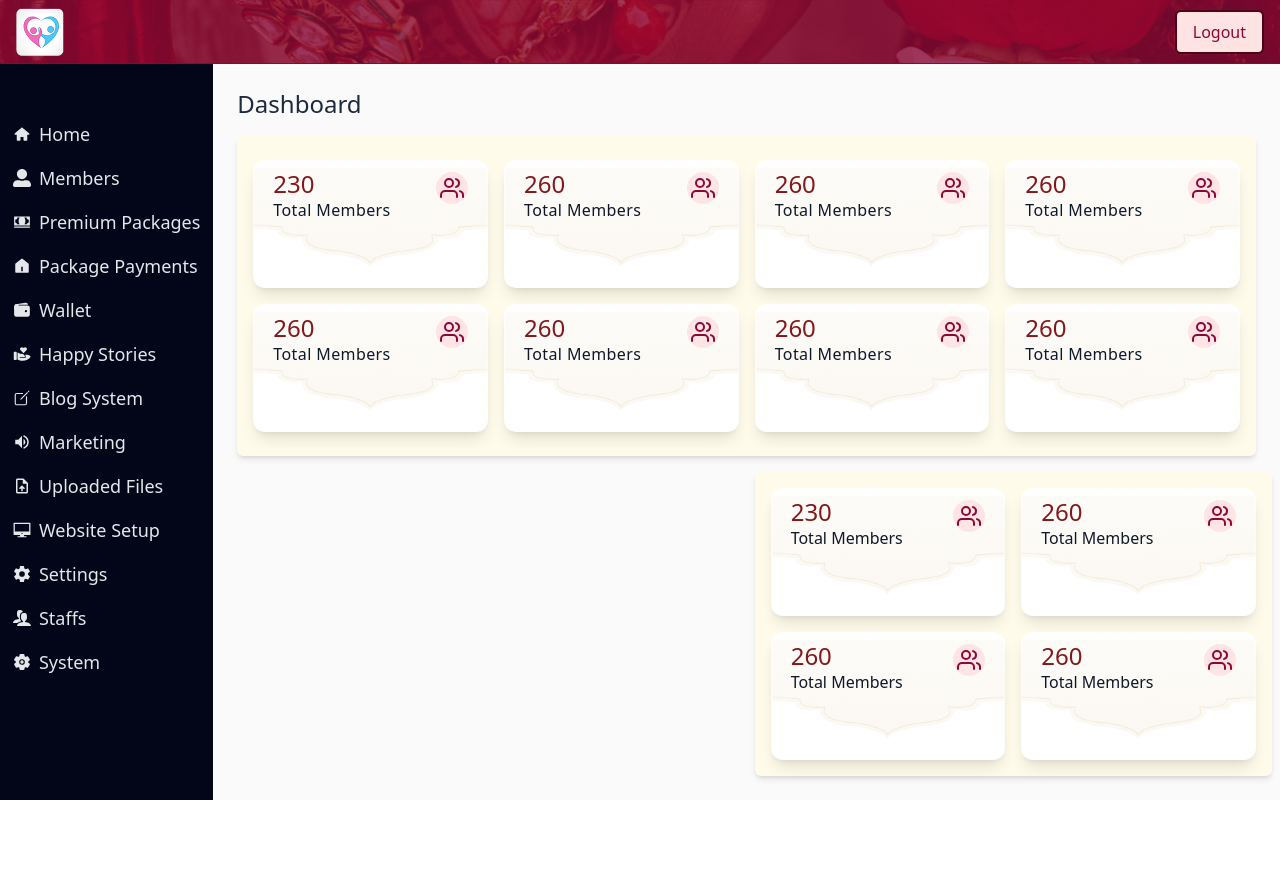
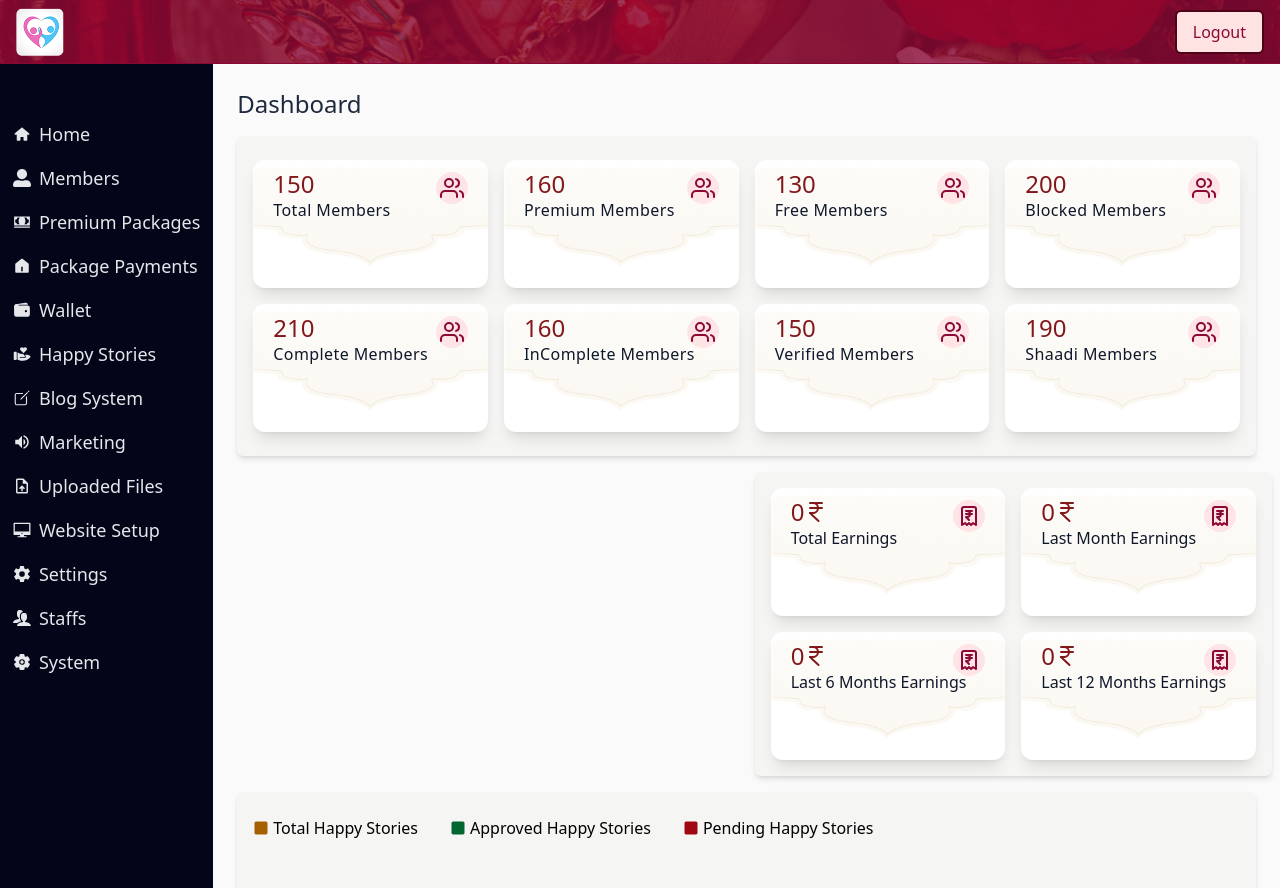
Before and after one commit to iamshreyashjain/JainShadiAdminPanel, a React (Vite) app: page /home in a window 1280 px wide. Before the commit the page ends 800 px from the top, so only its background shows below. Built offline with nearby package versions, Linux system fonts and the light colour scheme; sample sign-in values are in the browser's storage.

Commit message:
DashboardCompleted+DDMissing-&LogoutMissing--

```diff
--- a/src/Components/Dashboard/Dashboard.jsx
+++ b/src/Components/Dashboard/Dashboard.jsx
@@ -1,79 +1,18 @@
 import DashboardTitle from "./DashboardTitle/DashboardTitle";
 import DashboardTopLevelComp from "./DashboardTopLevelComp/DashboardTopLevelComp";
 
-import { FiUsers } from "react-icons/fi";
-
-import DashboardComponents_BgImg from "../../assets/Images/DashboardComponents_BgImg.png";
+import DashboardEndLevelComp from "./DashboardEndLevelComp/DashboardEndLevelComp";
+import DashboardMiddleLevelComp from "./DashboardMiddleLevelComp/DashboardMiddleLevelComp";
 
 export default function Dashboard() {
-  const data = [
-    {
-      index: 1,
-      quantity: 230,
-      title: "Total Members",
-      logo: <FiUsers />,
-    },
-    {
-      index: 2,
-      quantity: 260,
-      title: "Total Members",
-      logo: <FiUsers />,
-    },
-    {
-      index: 3,
-      quantity: 260,
-      title: "Total Members",
-      logo: <FiUsers />,
-    },
-    {
-      index: 4,
-      quantity: 260,
-      title: "Total Members",
-      logo: <FiUsers />,
-    },
-  ];
+
 
   return (
     <>
-      <DashboardTitle />
+      <DashboardTitle/>
       <DashboardTopLevelComp />
-      <div className="grid grid-cols-2 gap-4">
-        <div></div>
-        <div className=" bg-amber-50 rounded-md shadow-md p-4">
-          <div className="grid grid-cols-2 gap-4">
-            {data.map((item) => (
-              <div
-                key={item.index}
-                className="relative w-full h-32 bg-white rounded-xl overflow-hidden  shadow-lg"
-              >
-                {/* Background Image */}
-                <div
-                  className="absolute inset-0 -top-6 bg-contain bg-center bg-no-repeat "
-                  style={{
-                    backgroundImage: `url(${DashboardComponents_BgImg})`,
-                  }}
-                />
-
-                {/* Overlay */}
-                <div className="absolute  inset-0 flex flex-col   text-slate-900 p-1 ">
-                  <div className="flex items-center justify-between w-full px-4">
-                    <span className="text-2xl font-medium text-red-900">
-                      {item.quantity}
-                    </span>
-                    <span className="bg-rose-100 text-rose-900 rounded-full p-1 mt-2 text-2xl">
-                      {item.logo}
-                    </span>
-                  </div>
-
-                  <div className="text-md font-light px-4 -mt-1.5">
-                    {item.title}
-                  </div>
-                </div>
-              </div>
-            ))}
-          </div>
-        </div>
-      </div>
+      <DashboardMiddleLevelComp/>
+      <DashboardEndLevelComp/>
     </>
   );
 }
--- /dev/null
+++ b/src/Components/Dashboard/DashboardEndLevelComp/DashboardEndLevelComp.jsx
@@ -0,0 +1,26 @@
+import { IoSquare } from "react-icons/io5";
+
+export default function DashboardEndLevelComp() {
+  return (
+    <>
+      <div className="bg-stone-100 py-6  m-4 h-4/12 p-4 rounded-md shadow-md">
+        <div className="flex items-center gap-8">
+          <div className="flex items-center gap-1">
+            <IoSquare className="text-yellow-700" />
+            Total Happy Stories
+          </div>
+
+          <div className="flex items-center gap-1">
+          <IoSquare className="text-green-800" />
+          Approved Happy Stories
+        </div>
+
+        <div className="flex items-center gap-1">
+        <IoSquare className="text-red-800" />
+        Pending Happy Stories
+      </div>
+        </div>
+      </div>
+    </>
+  )
+}
--- a/src/Components/Dashboard/DashboardMiddleLevelComp/DashboardMiddleLevelComp.jsx
+++ b/src/Components/Dashboard/DashboardMiddleLevelComp/DashboardMiddleLevelComp.jsx
@@ -1,3 +1,74 @@
+import { LuIndianRupee } from "react-icons/lu";
+import { TbReceiptRupee } from "react-icons/tb";
+import DashboardComponents_BgImg from "./../../../assets/Images/DashboardComponents_BgImg.png";
+
 export default function DashboardMiddleLevelComp() {
-  return <div>DashboardMiddleLevelComp</div>;
+  const data = [
+    {
+      index: 1,
+      quantity: 0,
+      title: "Total Earnings",
+      logo: <TbReceiptRupee />,
+    },
+    {
+      index: 2,
+      quantity: 0,
+      title: "Last Month Earnings",
+      logo: <TbReceiptRupee />,
+    },
+    {
+      index: 3,
+      quantity: 0,
+      title: "Last 6 Months Earnings",
+      logo: <TbReceiptRupee />,
+    },
+    {
+      index: 4,
+      quantity: 0,
+      title: "Last 12 Months Earnings",
+      logo: <TbReceiptRupee />,
+    },
+  ];
+
+  return (
+    <>
+      <div className="grid grid-cols-2 gap-4">
+        <div></div>
+        <div className=" bg-stone-100 rounded-md shadow-md p-4">
+          <div className="grid grid-cols-2 gap-4">
+            {data.map((item) => (
+              <div
+                key={item.index}
+                className="relative w-full h-32 bg-white rounded-xl overflow-hidden  shadow-lg"
+              >
+                {/* Background Image */}
+                <div
+                  className="absolute inset-0 -top-6 bg-contain bg-center bg-no-repeat "
+                  style={{
+                    backgroundImage: `url(${DashboardComponents_BgImg})`,
+                  }}
+                />
+
+                {/* Overlay */}
+                <div className="absolute  inset-0 flex flex-col   text-slate-900 p-1 ">
+                  <div className="flex items-center justify-between w-full px-4">
+                    <span className="flex items-center text-2xl font-medium text-red-900">
+                      {item.quantity}<LuIndianRupee />
+                    </span>
+                    <span className="bg-rose-100 text-rose-900 rounded-full p-1 mt-2 text-2xl">
+                      {item.logo}
+                    </span>
+                  </div>
+
+                  <div className="text-md font-light px-4 -mt-1.5">
+                    {item.title}
+                  </div>
+                </div>
+              </div>
+            ))}
+          </div>
+        </div>
+      </div>
+    </>
+  );
 }
--- a/src/Components/Dashboard/DashboardTopLevelComp/DashboardTopLevelComp.jsx
+++ b/src/Components/Dashboard/DashboardTopLevelComp/DashboardTopLevelComp.jsx
@@ -6,57 +6,57 @@ export default function DashboardTopLevelComp() {
   const data = [
     {
       index: 1,
-      quantity: 230,
+      quantity: 150,
       title: "Total Members",
       logo: <FiUsers />,
     },
     {
       index: 2,
-      quantity: 260,
-      title: "Total Members",
+      quantity: 160,
+      title: "Premium Members",
       logo: <FiUsers />,
     },
     {
       index: 3,
-      quantity: 260,
-      title: "Total Members",
+      quantity: 130,
+      title: "Free Members",
       logo: <FiUsers />,
     },
     {
       index: 4,
-      quantity: 260,
-      title: "Total Members",
+      quantity: 200,
+      title: "Blocked Members",
       logo: <FiUsers />,
     },
     {
       index: 5,
-      quantity: 260,
-      title: "Total Members",
+      quantity: 210,
+      title: "Complete Members",
       logo: <FiUsers />,
     },
     {
       index: 6,
-      quantity: 260,
-      title: "Total Members",
+      quantity: 160,
+      title: "InComplete Members",
       logo: <FiUsers />,
     },
     {
       index: 7,
-      quantity: 260,
-      title: "Total Members",
+      quantity: 150,
+      title: "Verified Members",
       logo: <FiUsers />,
     },
     {
       index: 8,
-      quantity: 260,
-      title: "Total Members",
+      quantity: 190,
+      title: "Shaadi Members",
       logo: <FiUsers />,
     },
   ];
 
   return (
     <>
-      <div className="bg-amber-50 py-6 m-4 p-4 rounded-md shadow-md">
+      <div className="bg-stone-100 py-6 m-4 p-4 rounded-md shadow-md">
         <div className="grid grid-cols-4 gap-4">
           {data.map((item) => (
             <div
--- a/src/Components/Members/Members.jsx
+++ b/src/Components/Members/Members.jsx
@@ -1,9 +1,7 @@
-import DashboardComponents_BgImg from "../../assets/Images/DashboardComponents_BgImg.png";
-
 export const Members = () => {
   return (
     <>
-      <img src={DashboardComponents_BgImg} className="border-4 bg-indigo-700" />
+      <div>Members</div>
     </>
   );
 };
--- a/src/Components/SideBarBase/Header.jsx
+++ b/src/Components/SideBarBase/Header.jsx
@@ -3,7 +3,7 @@ import ShadiPanel_Logo from "../../assets/Images/ShadiPanel_Logo.png";
 
 export default function Header() {
   return (
-    <div className="relative w-full flex items-center bg-rose-900 ">
+    <div className=" sticky top-0 z-10  w-full flex items-center bg-rose-900 ">
       {/* Background Image */}
       <img
         src={bg_header}
```
